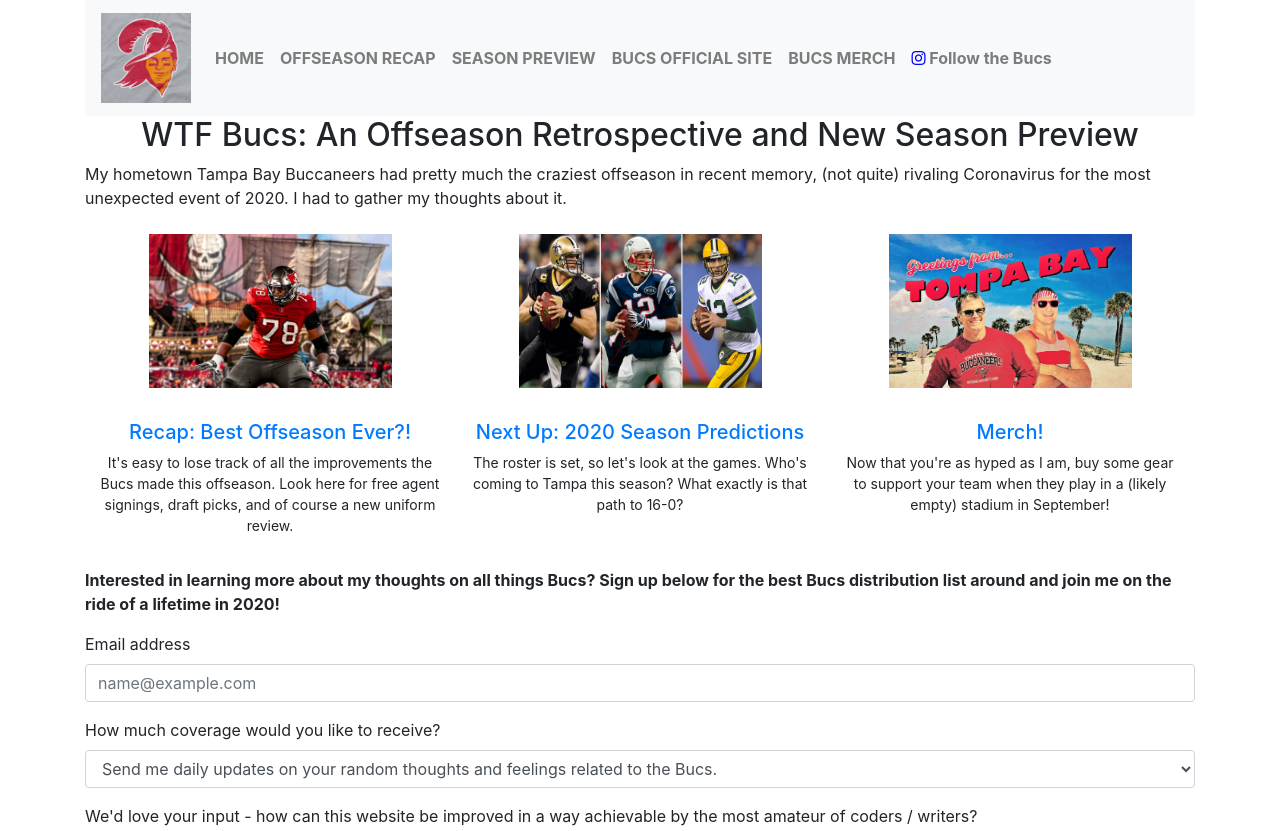
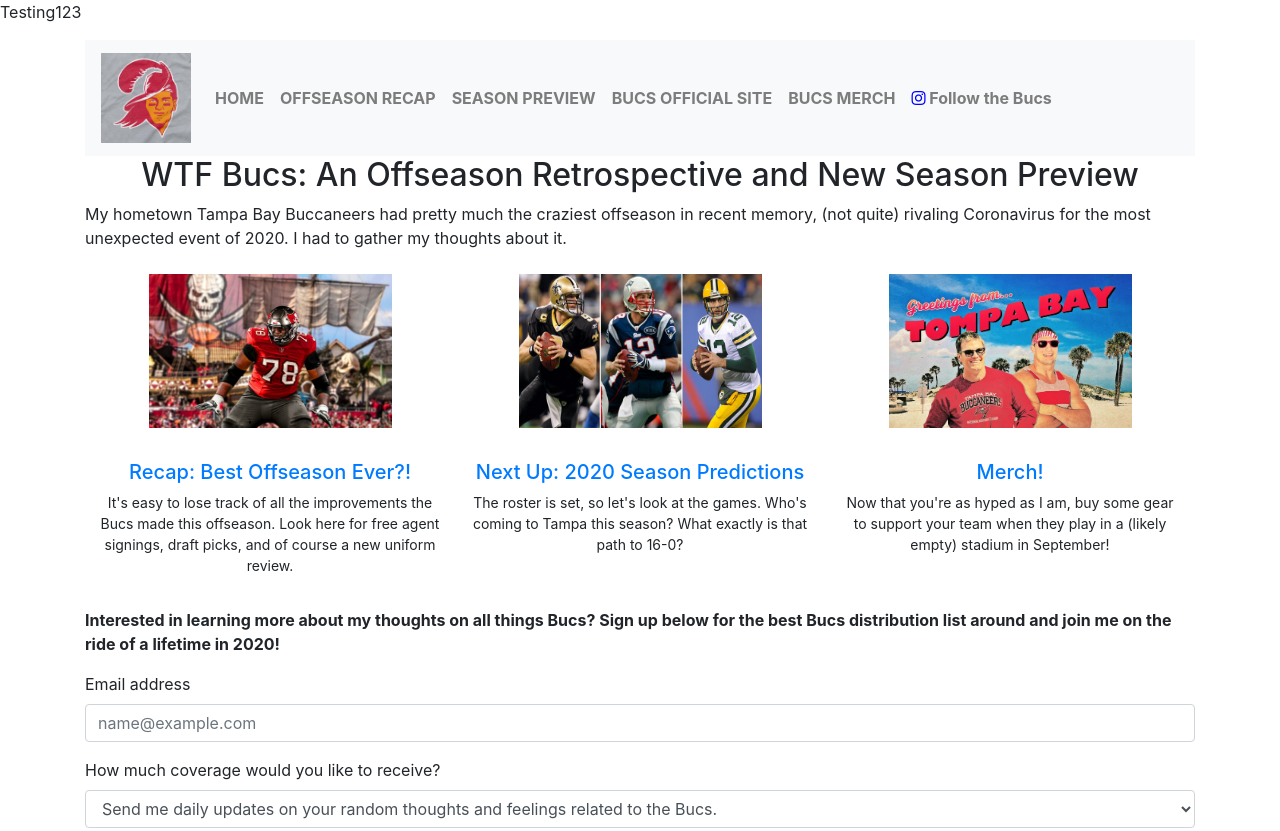
Before and after one commit to davreed4793/project1, a plain HTML site: page index.html in a window 1280 px wide. Shown: the top 831 px of the page. Drawn offline with nearby package versions, Linux system fonts and the light colour scheme.

Commit message:
Update index.html

```diff
--- a/index.html
+++ b/index.html
@@ -16,7 +16,9 @@
     <link rel="stylesheet" href="styles.css">
 </head>
 <body>
-
+<p>
+  Testing123
+</p>
 <div class="container">
 
     <nav class="navbar navbar-expand-lg navbar-light bg-light">
```
